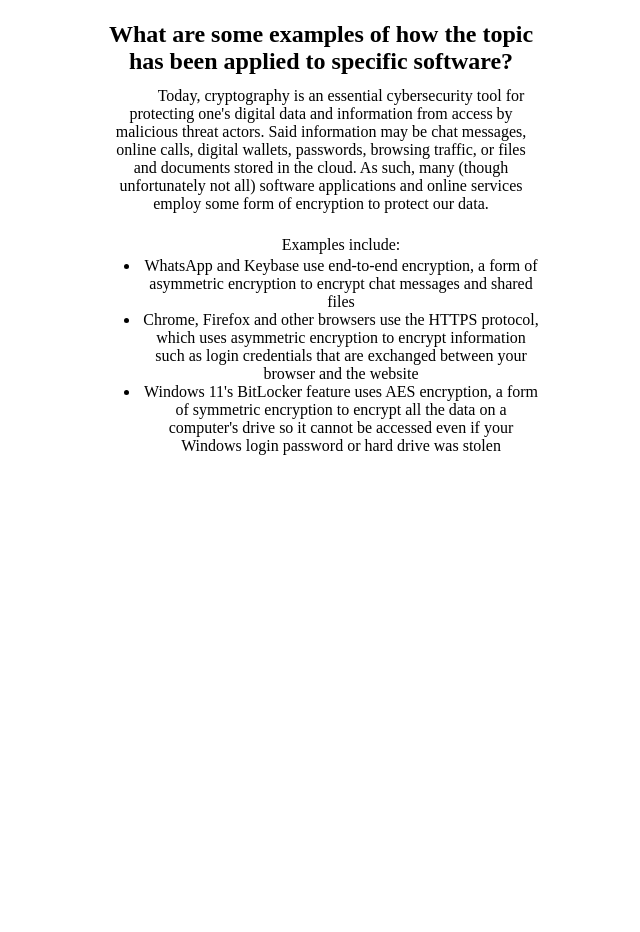
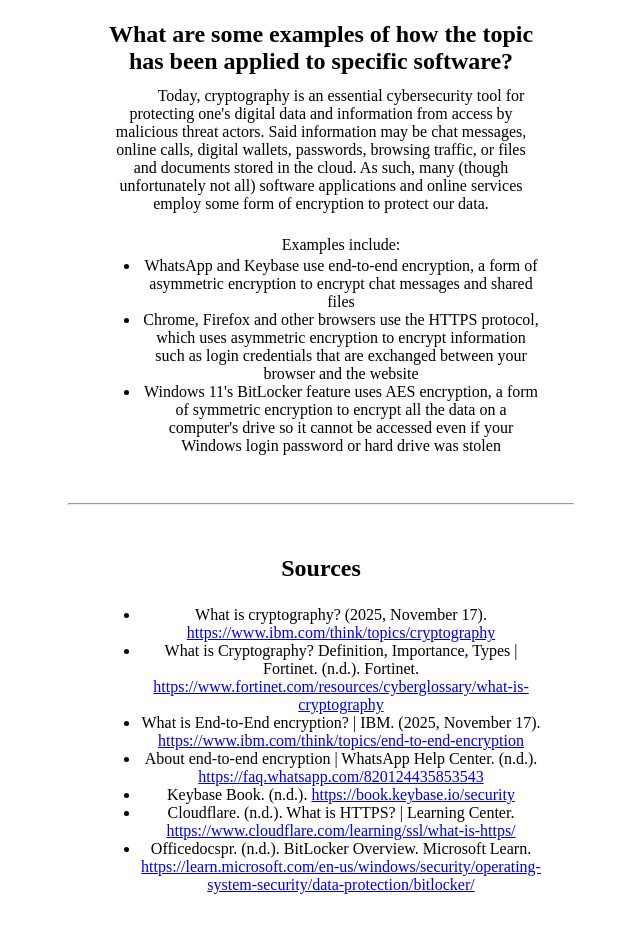
Before and after one commit to DanPlus6/ICS4U1-UA1P1, a plain HTML site: page crypto.html in a window 1280 px wide. Shown: the part 1116-2048 px from the top of the page, without its empty margins (319-959 px from the left). Before the commit the page ends 1627 px from the top, so only its background shows below. Drawn offline with Linux system fonts and the light colour scheme.

Commit message:
Added for cryptography page

```diff
--- a/crypto.html
+++ b/crypto.html
@@ -44,6 +44,20 @@
                 <li>Windows 11's BitLocker feature uses AES encryption, a form of symmetric encryption to encrypt all the data on a computer's drive so it cannot be accessed even if your Windows login password or hard drive was stolen</li>
             </ul>
         </div>
+
+        <hr>
+        <div class="section">
+            <h2>Sources</h2>
+            <ul class="sources">
+                <li>What is cryptography? (2025, November 17). <a href="https://www.ibm.com/think/topics/cryptography" target="_blank" rel="noopener noreferrer">https://www.ibm.com/think/topics/cryptography</a></li>
+                <li>What is Cryptography? Definition, Importance, Types | Fortinet. (n.d.). Fortinet. <a href="https://www.fortinet.com/resources/cyberglossary/what-is-cryptography" target="_blank" rel="noopener noreferrer">https://www.fortinet.com/resources/cyberglossary/what-is-cryptography</a></li>
+                <li>What is End-to-End encryption? | IBM. (2025, November 17). <a href="https://www.ibm.com/think/topics/end-to-end-encryption" target="_blank" rel="noopener noreferrer">https://www.ibm.com/think/topics/end-to-end-encryption</a></li>
+                <li>About end-to-end encryption | WhatsApp Help Center. (n.d.). <a href="https://faq.whatsapp.com/820124435853543" target="_blank" rel="noopener noreferrer">https://faq.whatsapp.com/820124435853543</a></li>
+                <li>Keybase Book. (n.d.). <a href="https://book.keybase.io/security" target="_blank" rel="noopener noreferrer">https://book.keybase.io/security</a></li>
+                <li>Cloudflare. (n.d.). What is HTTPS? | Learning Center. <a href="https://www.cloudflare.com/learning/ssl/what-is-https/" target="_blank" rel="noopener noreferrer">https://www.cloudflare.com/learning/ssl/what-is-https/</a></li>
+                <li>Officedocspr. (n.d.). BitLocker Overview. Microsoft Learn. <a href="https://learn.microsoft.com/en-us/windows/security/operating-system-security/data-protection/bitlocker/" target="_blank" rel="noopener noreferrer">https://learn.microsoft.com/en-us/windows/security/operating-system-security/data-protection/bitlocker/</a></li>
+            </ul>
+        </div>
     </div>
 </body>
 </html>
```
